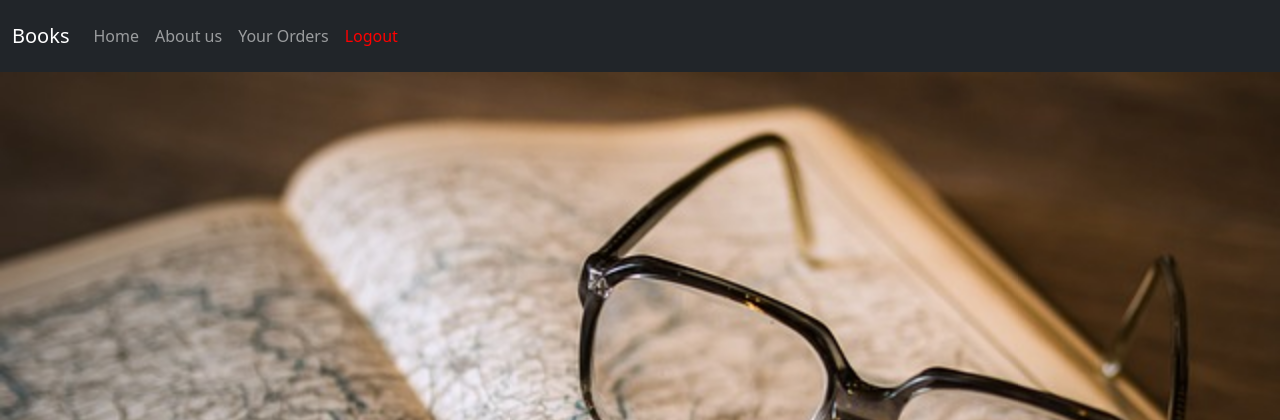
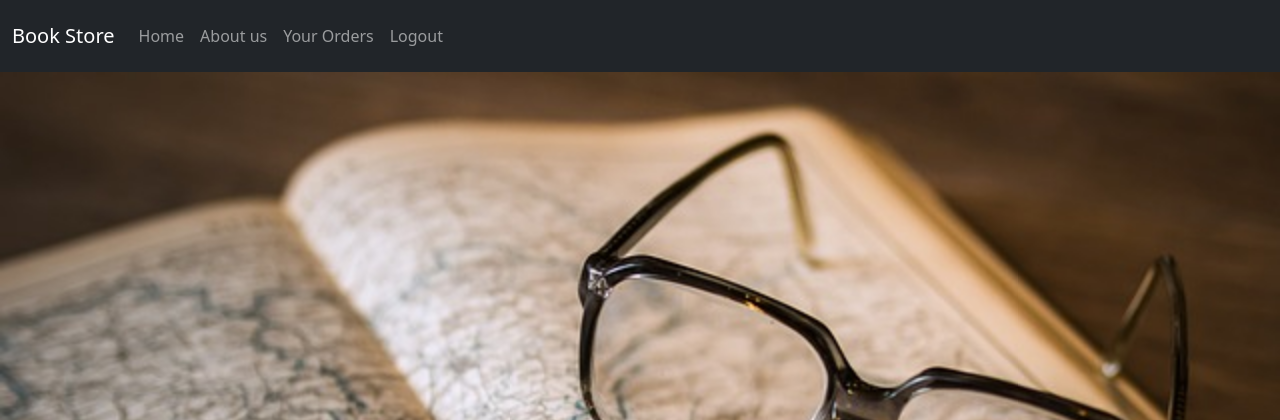
Before and after one commit to RathodKaransinh/Online-Book-Store, a Django app: page / in a window 1280 px wide. Shown: the top 420 px of the page. Run offline with Django 4.2, Linux system fonts and the light colour scheme; a user stored in the database is signed in.

Commit message:
site updated

```diff
--- a/home/templates/base.html
+++ b/home/templates/base.html
@@ -15,7 +15,7 @@
     <div class="navbar navbar-expand-sm bg-dark navbar-dark">
         <nav class="navbar navbar-expand-sm bg-dark navbar-dark">
             <div class="container-fluid">
-              <a class="navbar-brand" href="#">Books</a>
+              <a class="navbar-brand" href="#">Book Store</a>
               <button class="navbar-toggler" type="button" data-bs-toggle="collapse" data-bs-target="#navbarNavDropdown" aria-controls="navbarNavDropdown" aria-expanded="false" aria-label="Toggle navigation">
                 <span class="navbar-toggler-icon"></span>
               </button>
@@ -31,13 +31,21 @@
                     <a class="nav-link" href="/orders">Your Orders</a>
                   </li>
                   <li class="nav-item">
-                    <a class="nav-link" aria-current="page" href="/logout" style="color: red;">Logout</a>
+                    <a class="nav-link" aria-current="page" href="/logout" onmouseover="handleLogoutover(this)" onmouseout="handleLogoutout(this)">Logout</a>
                   </li>
                 </ul>
               </div>
             </div>
           </nav>
     </div>
+    <script>
+      function handleLogoutover(elem){
+        elem.style.color = 'red';
+      }
+      function handleLogoutout(elem){
+        elem.style.color = '#FFFFFF8C';
+      }
+    </script>
 
     {% block body %}{% endblock body %}
 
--- a/home/templates/index.html
+++ b/home/templates/index.html
@@ -39,7 +39,7 @@
                   <p class="card-text">Book 1</p>
                   <div class="d-flex justify-content-between align-items-center">
                     <div class="btn-group">
-                      <button type="button" class="btn btn-sm btn-outline-secondary">Favorite</button>
+                      <button type="button" class="btn btn-sm btn-outline-secondary" onclick="handleFavorites(this, 'Book1')">Favorite</button>
                       <a type="button" class="btn btn-sm btn-outline-secondary" href="/order/{{'Book1'}}">Place Order</a>
                     </div>
                     <small class="text-muted">9 mins</small>
@@ -54,7 +54,7 @@
                   <p class="card-text">Book 2</p>
                   <div class="d-flex justify-content-between align-items-center">
                     <div class="btn-group">
-                      <button type="button" class="btn btn-sm btn-outline-secondary">Favorite</button>
+                      <button type="button" class="btn btn-sm btn-outline-secondary" onclick="handleFavorites(this, 'Book2')">Favorite</button>
                       <a type="button" class="btn btn-sm btn-outline-secondary" href="/order/{{'Book2'}}">Place Order</a>
                     </div>
                     <small class="text-muted">9 mins</small>
@@ -69,7 +69,7 @@
                   <p class="card-text">Book 3</p>
                   <div class="d-flex justify-content-between align-items-center">
                     <div class="btn-group">
-                      <button type="button" class="btn btn-sm btn-outline-secondary">Favorite</button>
+                      <button type="button" class="btn btn-sm btn-outline-secondary" onclick="handleFavorites(this, 'Book3')">Favorite</button>
                       <a type="button" class="btn btn-sm btn-outline-secondary" href="/order/{{'Book3'}}">Place Order</a>
                     </div>
                     <small class="text-muted">9 mins</small>
@@ -85,7 +85,7 @@
                   <p class="card-text">Book 4</p>
                   <div class="d-flex justify-content-between align-items-center">
                     <div class="btn-group">
-                      <button type="button" class="btn btn-sm btn-outline-secondary">Favorite</button>
+                      <button type="button" class="btn btn-sm btn-outline-secondary" onclick="handleFavorites(this, 'Book4')">Favorite</button>
                       <a type="button" class="btn btn-sm btn-outline-secondary" href="/order/{{'Book4'}}">Place Order</a>
                     </div>
                     <small class="text-muted">9 mins</small>
@@ -96,4 +96,23 @@
 
           </div>
         </div>
+
+        <script>
+          const favorites = new Map([
+            ['Book1', false],
+            ['Book2', false],
+            ['Book3', false],
+            ['Book4', false],
+          ]);
+
+          function handleFavorites(elem, key){
+            if (favorites.get('Book1') == false) {
+              elem.style.color = 'red';
+              favorites.set('Book1', true)
+            } else {
+              elem.style.color = 'grey';
+              favorites.set('Book1', false)
+            }
+          }
+        </script>
 {% endblock body %}
```
Also changed, not shown: db.sqlite3.
